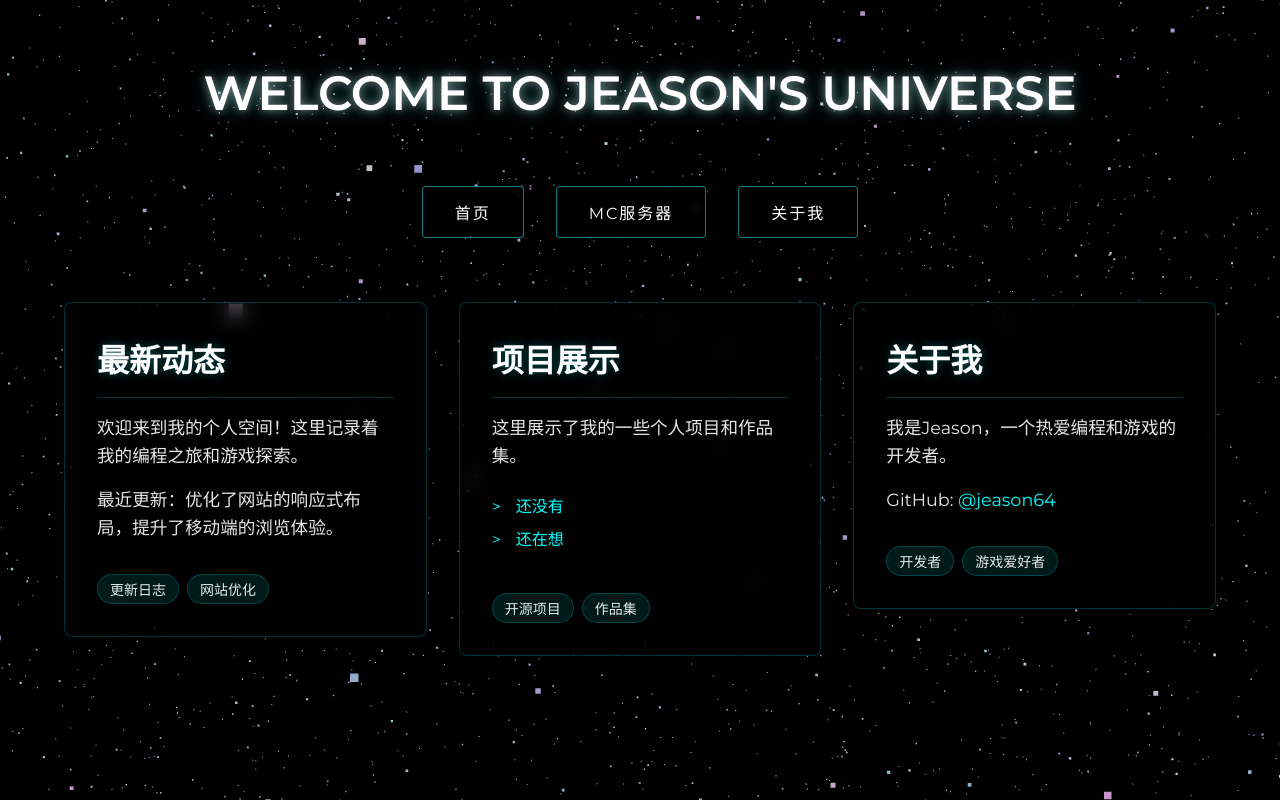
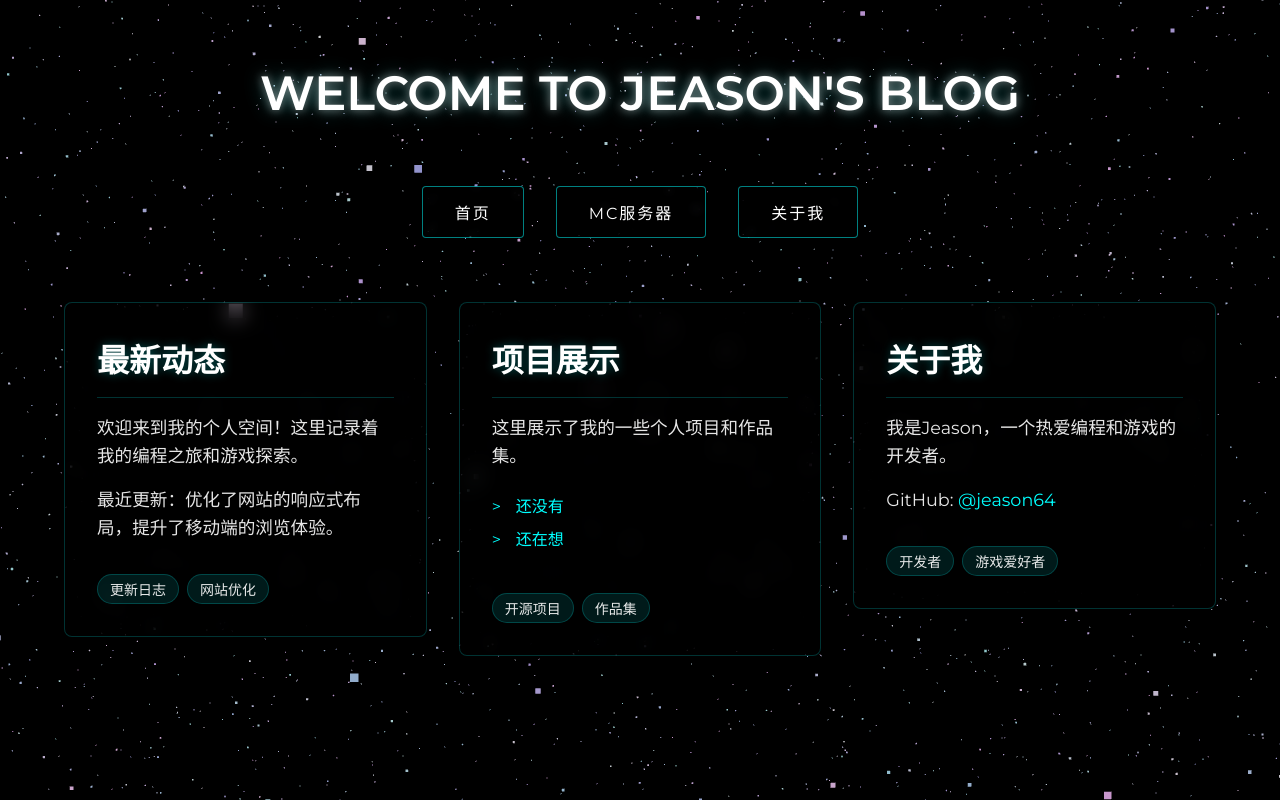
Before and after one commit to jeason64/jeason64.github.io, a plain HTML site: page index.html in a window 1280 px wide. Drawn offline with Linux system fonts and the light colour scheme; animation ran at ten frames a second.

Commit message:
Update index.html

```diff
--- a/index.html
+++ b/index.html
@@ -3,7 +3,7 @@
 <head>
     <meta charset="UTF-8">
     <meta name="viewport" content="width=device-width, initial-scale=1.0">
-    <title>Jeason's Universe</title>
+    <title>Jeason's blog</title>
     <link rel="stylesheet" href="fonts.css">
     <link rel="stylesheet" href="style.css">
     <script src="js/three.min.js"></script>
@@ -11,7 +11,7 @@
 <body>
     <div id="background"></div>
     <div class="content">
-        <h1 class="title-text">Welcome to Jeason's Universe</h1>
+        <h1 class="title-text">Welcome to Jeason's blog</h1>
 
         <nav class="cyber-nav">
             <a href="index.html" class="nav-button">首页</a>
```
